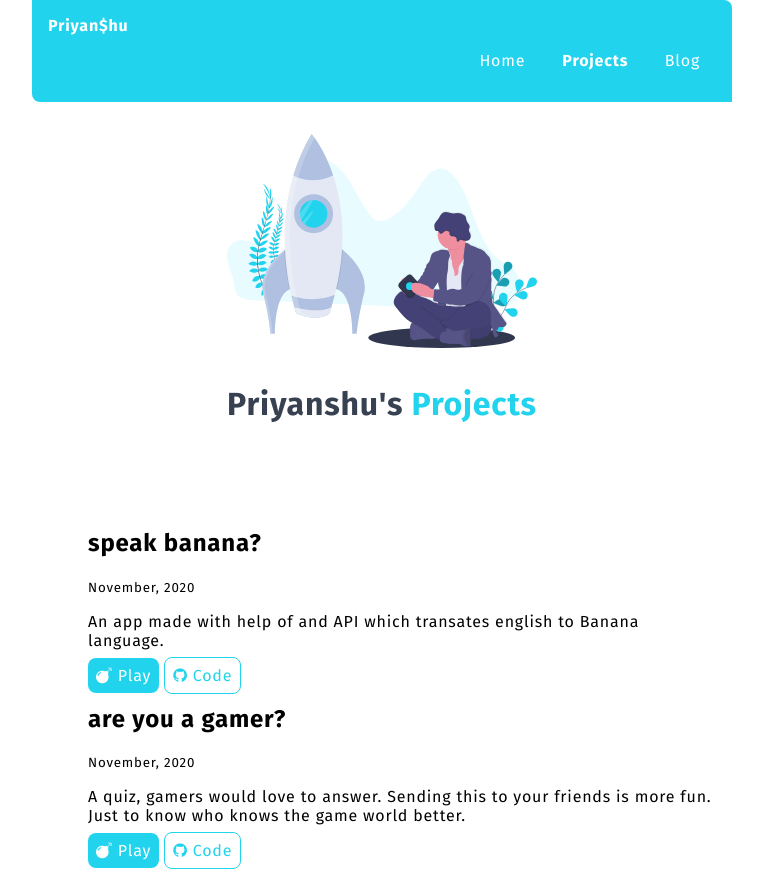
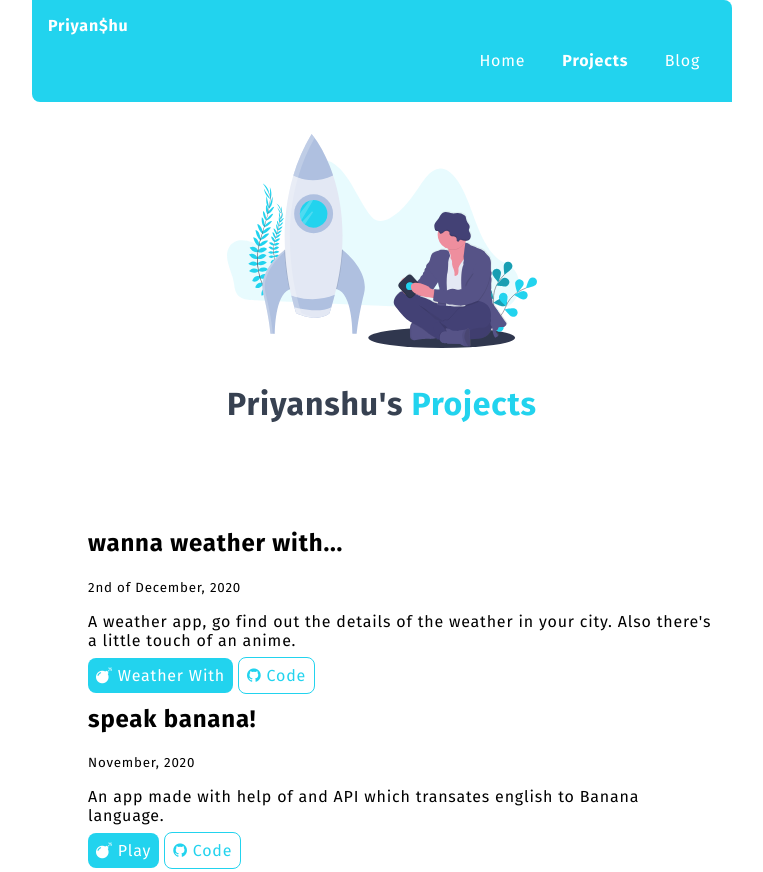
Before and after one commit to priyanshu769/portfolio-priyanshu, a plain HTML site: page projects.html in a window 1280 px wide. Shown: the top 872 px of the page, without its empty margins (258-1021 px from the left). Drawn offline with Linux system fonts and the light colour scheme.

Commit message:
refactor: added weather project to projects page

```diff
--- a/projects.html
+++ b/projects.html
@@ -37,7 +37,14 @@
         <ul reversed class="list-non-bullet">
             <!-- <li></li> -->
             <li>
-                <h1>speak banana?</h1>
+                <h1>wanna weather with...</h1>
+                <small>2nd of December, 2020</small>
+                <p>A weather app, go find out the details of the weather in your city. Also there's a little touch of an anime.</p>
+                <a class="primary-link links" href="https://weatherinnn.netlify.app/" target="_blank"><i class="fa fa-bomb"></i> Weather With</a>
+                <a class="secondary-link links" href="https://github.com/priyanshu769/weathering" target="_blank"><i class="fa fa-github"></i> Code</a>
+            </li>
+            <li>
+                <h1>speak banana!</h1>
                 <small>November, 2020</small>
                 <p>An app made with help of and API which transates english to Banana language.</p>
                 <a class="primary-link links" href="https://translatetobanana.netlify.app/" target="_blank"><i class="fa fa-bomb"></i> Play</a>
```
